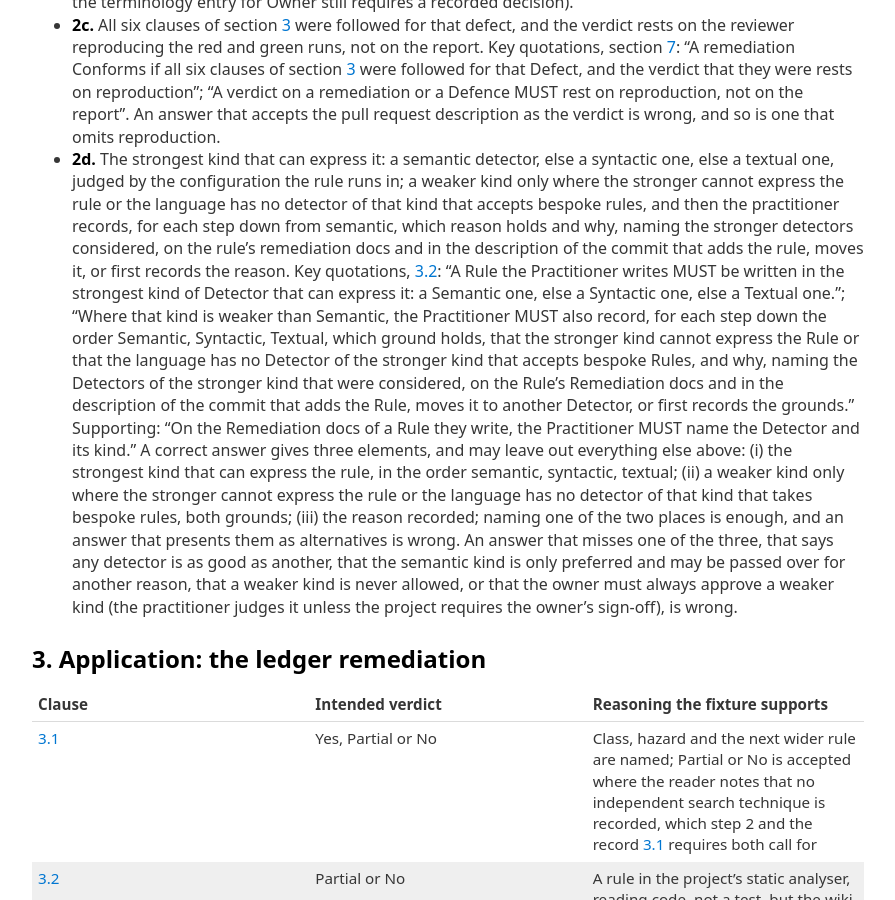
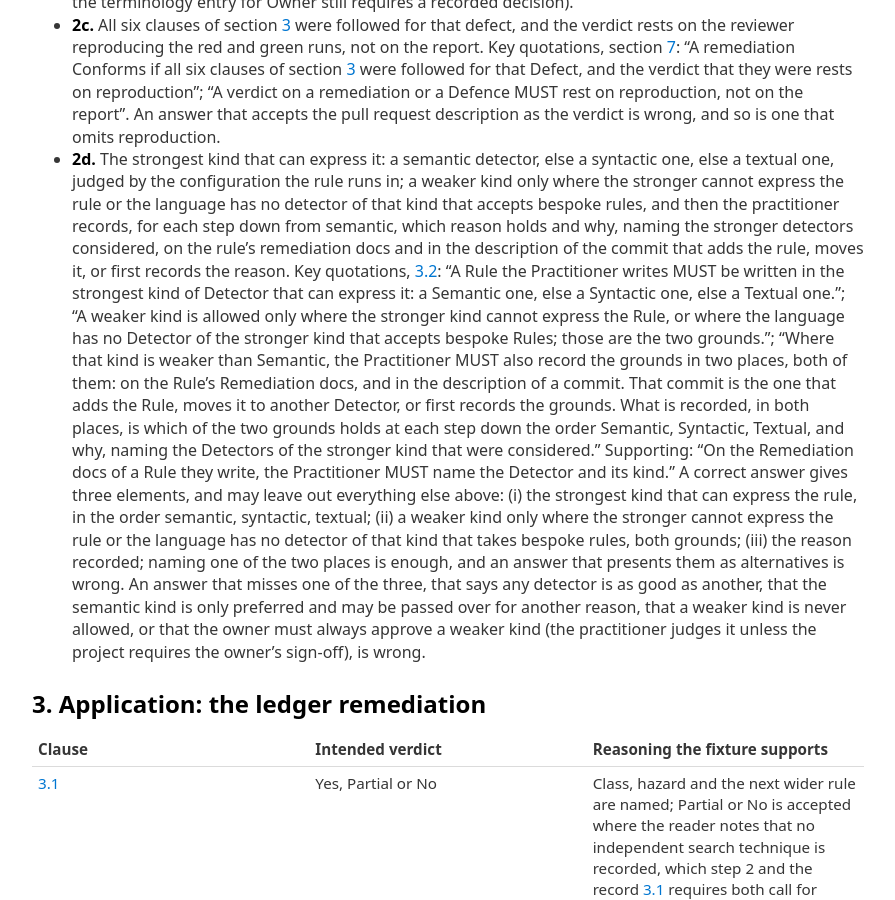
Before and after one commit to Defence-Before-Fix/defence-before-fix.github.io, a Jekyll site: the page built from acceptance/method/KEY.md, in a window 1280 px wide and 900 px high, scrolled down 1149 px. Shown: the whole window, without its empty margins (192-1087 px from the left). Built offline with Jekyll 4.4.1, drawn with Linux system fonts in a browser that asks for light colours; our own code applies the rules of GitHub Pages for plain Markdown files.

Commit message:
Keys: method 2d and detector 2b quotations follow the reworded 3.2 and 7.1
Quotations only, verbatim from c6ee1a8: 2d quotes the grounds sentence and
the record sentences as they now read, since the grounds left the record
sentence for the one after the strongest-kind sentence; 2b quotes 7.1's
obligation sentences and its paragraph on what detectable means. No
question, element, threshold or fixture changed.

Co-Authored-By: Claude Opus 5.5 <noreply@anthropic.com>

```diff
--- a/acceptance/method/KEY.md
+++ b/acceptance/method/KEY.md
@@ -56,12 +56,14 @@ is correct; a bullet that says no weaker kind is ever allowed is wrong.
   and in the description of the commit that adds the rule, moves it, or first records the
   reason. Key quotations, [3.2](../../SPEC.md#32-build-the-net): "A Rule the
   Practitioner writes MUST be written in the strongest kind of Detector that can express it: a
-  Semantic one, else a Syntactic one, else a Textual one."; "Where that kind is weaker than
-  Semantic, the Practitioner MUST also record, for each step down the order Semantic, Syntactic,
-  Textual, which ground holds, that the stronger kind cannot express the Rule or that the language
-  has no Detector of the stronger kind that accepts bespoke Rules, and why, naming the Detectors
-  of the stronger kind that were considered, on the Rule's Remediation docs and in the description
-  of the commit that adds the Rule, moves it to another Detector, or first records the grounds." Supporting: "On the Remediation docs of a Rule
+  Semantic one, else a Syntactic one, else a Textual one."; "A weaker kind is allowed only where
+  the stronger kind cannot express the Rule, or where the language has no Detector of the stronger
+  kind that accepts bespoke Rules; those are the two grounds."; "Where that kind is weaker than
+  Semantic, the Practitioner MUST also record the grounds in two places, both of them: on the
+  Rule's Remediation docs, and in the description of a commit. That commit is the one that adds
+  the Rule, moves it to another Detector, or first records the grounds. What is recorded, in both
+  places, is which of the two grounds holds at each step down the order Semantic, Syntactic,
+  Textual, and why, naming the Detectors of the stronger kind that were considered." Supporting: "On the Remediation docs of a Rule
   they write, the Practitioner MUST name the Detector and its kind." A correct answer gives three
   elements, and may leave out everything else above: (i) the strongest kind that can express the
   rule, in the order semantic, syntactic, textual; (ii) a weaker kind only where the stronger
```
Also changed, not shown: acceptance/detector/KEY.md (+6 -4 lines).
